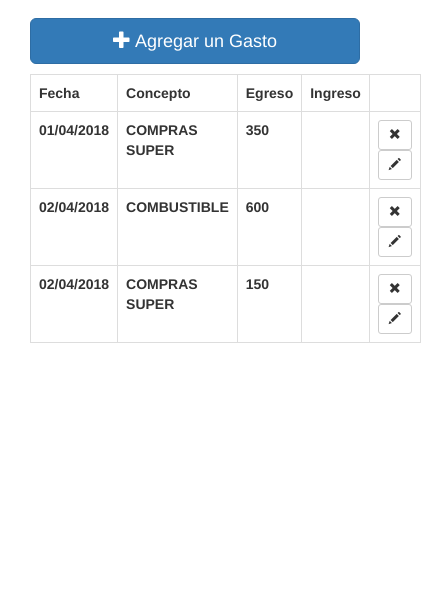
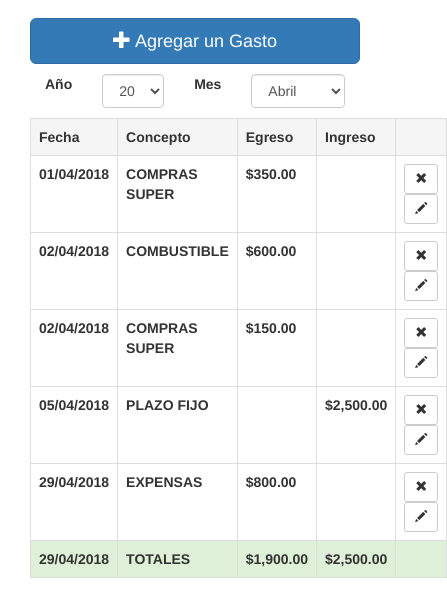
Before and after one commit to maosistemasrosario/gastos, a plain HTML site: page index.html at #/gastos in a window 390 px wide. Shown: the part 54-670 px from the top of the page, 447 px wide, since content can reach past the window. Drawn offline with Linux system fonts and the light colour scheme.

Commit message:
Agregado de filtro de mes y año en consulta de gastos

```diff
--- a/data/gastos.json
+++ b/data/gastos.json
@@ -1,3 +1,5 @@
+{
+	"detalle":
 	[
 		{
 			"id":2,
@@ -19,5 +21,22 @@
 			"concepto":"Compras Super",
 			"tipo":"Egreso",
 			"importe": 150
+		},
+		{
+			"id":4,
+			"fecha":"2018-04-05",
+			"concepto":"Plazo Fijo",
+			"tipo":"Ingreso",
+			"importe": 2500
+		},
+		{
+			"id":5,
+			"fecha":"2018-04-29",
+			"concepto":"Expensas",
+			"tipo":"Egreso",
+			"importe": 800
 		}
-]
+	],
+	"totalIngresos": 2500,
+	"totalEgresos":1900
+}
--- a/js/gastosController.js
+++ b/js/gastosController.js
@@ -8,17 +8,27 @@ gastosControllerModule.service("gastoService", function($http) {
 
 	$http.get("data/gastos.json")
 	.success(function(data) {
-		for (var i=0;i<data.length;i++) {
-			var item = data[i];
+		for (var i=0;i<data.detalle.length;i++) {
+			var item = data.detalle[i];
 			var n = {
 				id:item.id,
 				fecha: new Date(item.fecha),
 				concepto: item.concepto,
 				tipo: item.tipo,
-				importe: item.importe
+				egreso: item.tipo=='Egreso'?item.importe:null,
+				ingreso: item.tipo=='Ingreso'?item.importe:null,
 			}
 			gastoService.gastos.push(n);
 		}
+		var total = {
+			id:null,
+			fecha: new Date(),
+			concepto:"Totales",
+			tipo:"Total",
+			egreso:data.totalEgresos,
+			ingreso:data.totalIngresos
+		};
+		gastoService.gastos.push(total);
 	})
 	.error(function(data, status) {
 		var error = {id:null,concepto:"Ocurrió un error al consultar los gastos. Status: "+status};
@@ -32,5 +42,25 @@ gastosControllerModule.service("gastoService", function($http) {
 gastosControllerModule.controller("gastosController", ["$scope", "gastoService", function($scope, gastoService) {
 	$scope.gastos = gastoService.gastos;
 	$scope.timezone = "-0000"; //Para que no haga conversión sino que tome la fecha tal cual viene del json
+	$scope.anio = (new Date()).getFullYear();
+	$scope.anios = [];
+	for (var i=0;i<120;i++) { //Hasta 120 años
+		$scope.anios.push($scope.anio-i);
+	}
+	$scope.mes = 4;
+	$scope.meses = [
+		{value:1,name:"Enero"},
+		{value:2,name:"Febrero"},
+		{value:3,name:"Marzo"},
+		{value:4,name:"Abril"},
+		{value:5,name:"Mayo"},
+		{value:6,name:"Junio"},
+		{value:7,name:"Julio"},
+		{value:8,name:"Agosto"},
+		{value:9,name:"Septiembre"},
+		{value:10,name:"Octubre"},
+		{value:11,name:"Noviembre"},
+		{value:12,name:"Diciembre"}
+	];
 	$scope.$watch(function() {return gastoService.gastos}, function(gastos) {$scope.gastos = gastos});
 }]);
--- a/views/gastoTable.html
+++ b/views/gastoTable.html
@@ -1,5 +1,5 @@
 <table class="table table-bordered">
-	<tr>
+	<tr class="active">
 		<th>Fecha</th>
 		<th>Concepto</th>
 		<th>Egreso</th>
@@ -8,7 +8,7 @@
 	</tr>
 
 
-	<tr ng-repeat="gasto in gastos | orderBy: 'fecha'" >
+	<tr ng-repeat="gasto in gastos | orderBy: 'fecha'" ng-class="gasto.tipo=='Total'?'success':''">
 	<td class="col-md-1">
 		<span style="font-weight: bold">{{gasto.fecha | date:'dd/MM/yyyy':timezone}}</span>
 	</td>
@@ -16,16 +16,16 @@
 		<span style="font-weight: bold">{{gasto.concepto | uppercase}}</span>
 	</td>
 	<td class="col-md-1">
-		<span style="font-weight: bold">{{gasto.importe | uppercase}}</span>
+		<span style="font-weight: bold">{{gasto.egreso | currency:$:2}}</span>
 	</td>
 	<td class="col-md-1">
-
+		<span style="font-weight: bold">{{gasto.ingreso | currency:$:2}}</span>
 	</td>
 	<td class="col-md-1">
-		<button type="button" class="btn btn-sm btn-default pull-right" ng-click="eliminarGastos(gasto)">
+		<button type="button" class="btn btn-sm btn-default pull-right" ng-show="gasto.tipo!='Total'" ng-click="eliminarGastos(gasto)">
 			<span class="glyphicon glyphicon-remove"></span>
 		</button>
-		<a href="#/gasto/edit/{{gasto.id}}/" class="btn btn-sm btn-default pull-right">
+		<a href="#/gasto/edit/{{gasto.id}}/" class="btn btn-sm btn-default pull-right" ng-show="gasto.tipo!='Total'">
 			<span class="glyphicon glyphicon-pencil"></span>
 		</a>
 	</td>
--- a/views/gastos.html
+++ b/views/gastos.html
@@ -3,6 +3,30 @@
 		<span class="glyphicon glyphicon-plus"></span>
 		Agregar un Gasto
 	</a>
+	<div class="form-horizontal" style="margin-bottom: 10px; display: flex;">
+		<label class="col-sm-1 control-label">Año</label>
+		<div class="col-sm-2">
+			<select
+	            id="txtAnio"
+	            ng-init=""
+	            ng-model="anio"
+	            ng-options="item for item in anios | orderBy:item:true"
+	            ng-change=""
+	            class="form-control">
+	        </select>
+    	</div>
+        <label class="col-sm-1 control-label">Mes</label>
+        <div class="col-sm-2">
+			<select
+	            id="txtMes"
+	            ng-model="mes"
+	            ng-change=""
+	            class="form-control"
+	            ng-options="m.value as m.name for m in meses">
+	        </select>
+    	</div>
+
+   	</div>
 	<gasto-table></gasto-table>
 
 </div>
```
Lines whose indentation alone changed are shown as unchanged.
